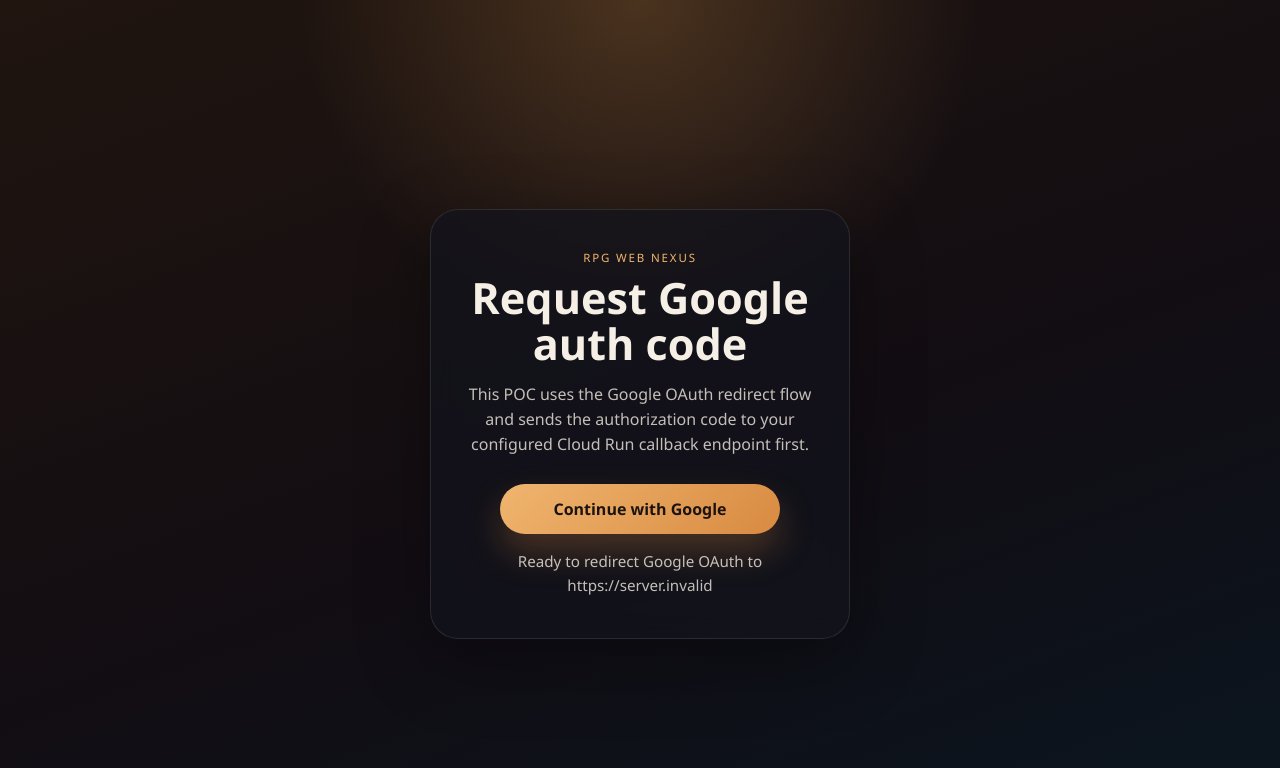
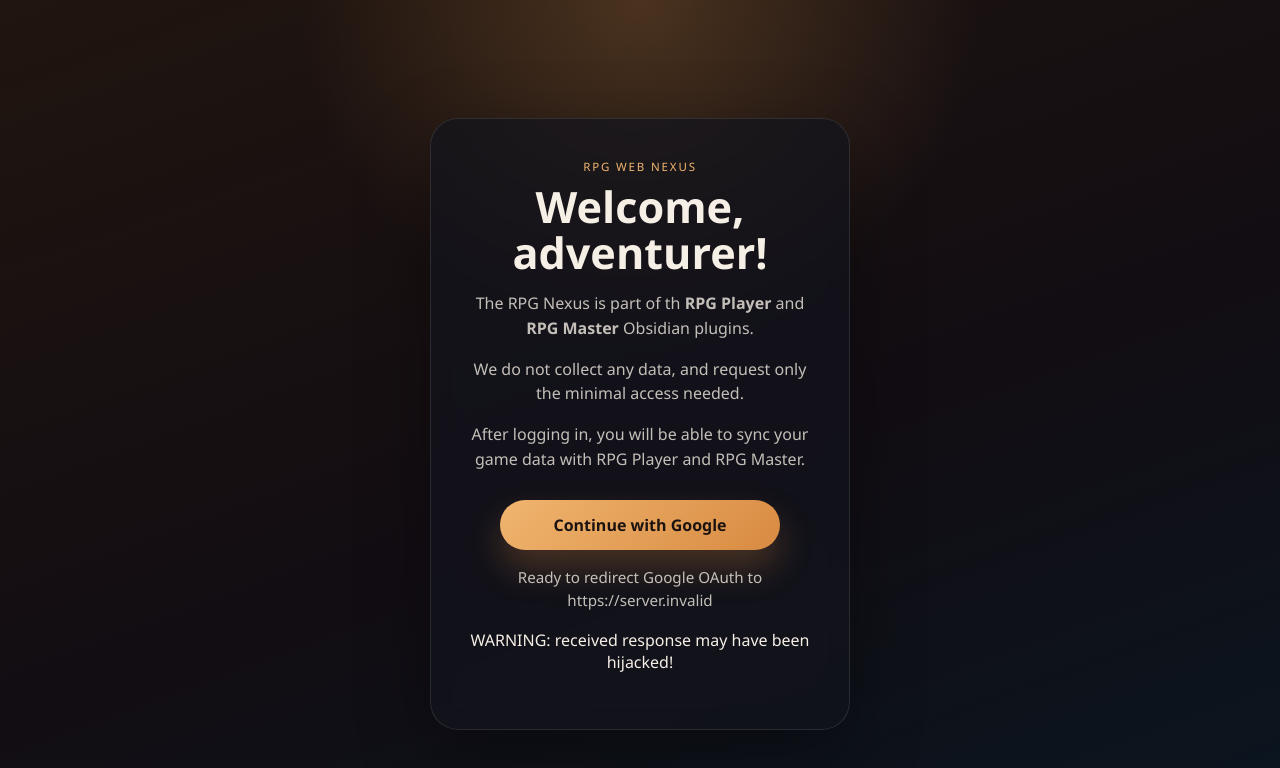
Before and after one commit to 0biWanKenobi/RpgWebNexus, a Svelte app: page / in a window 1280 px wide. Shown: the top 768 px of the page. Built offline with nearby package versions, Linux system fonts and the light colour scheme; no server answers.

Commit message:
refactor: strongly typed querystring parse result
- define `TokenResult`
- return null if `searchParams` is empty
- build instance by doing `searchParams.get` for the expected keys
- verify returned token result

```diff
--- a/src/App.svelte
+++ b/src/App.svelte
@@ -5,36 +5,54 @@
   import AuthStatus from "./components/AuthStatus.svelte";
 
   let loginStatus = $state("");
-  let tokenResult: Record<string, string> | null = $state(null);
 
-  function readTokenResultFromUrl() {
+
+
+  type TokenResult = {
+    google_access_token?: string | undefined;
+    google_expires_in?: string | undefined;
+    google_refresh_token?: string | undefined;
+    google_state: string;
+    google_token_error?: string | undefined;
+    google_token_error_description?: string | undefined;
+    google_token_error_uri?: string | undefined;
+    google_error?: string | undefined;
+    google_error_description?: string | undefined;
+    google_error_uri?: string | undefined;
+}
+
+type TokenDisplay = {tokenResult: TokenResult, verified: true } | {tokenResult: null, verified: false}
+
+  let tokenResult: TokenResult | null = $state(null);
+  let tokenResultVerified = $state(false);
+  let tokenDisplay  = $derived.by(() =>  ({tokenResult, verified: tokenResultVerified} as TokenDisplay))
+
+  function readTokenResultFromUrl(): TokenResult | null {
     const url = new URL(window.location.href);
     const searchParams = url.searchParams;
-    const keys = [
-      "google_access_token",
-      "google_expires_in",
-      "google_id_token",
-      "google_refresh_token",
-      "google_scope",
-      "google_state",
-      "google_token_error",
-      "google_token_error_description",
-      "google_token_error_uri",
-      "google_token_type",
-      "google_error",
-      "google_error_description",
-      "google_error_uri",
-    ];
 
-    const entries = keys
-      .map((key) => [key, searchParams.get(key)] as const)
-      .filter((entry): entry is [string, string] => entry[1] !== null);
+    if (searchParams.size == 0) return  null;
 
-    return entries.length > 0 ? Object.fromEntries(entries) : null;
+    return {
+      google_access_token: searchParams.get('google_access_token') || undefined,
+      google_expires_in: searchParams.get('google_expires_in') || undefined,
+      google_refresh_token:  searchParams.get('google_refresh_token') || undefined,
+      google_state:  searchParams.get('google_state') as string,
+      google_token_error:  searchParams.get('google_token_error') || undefined,
+      google_token_error_description:  searchParams.get('google_token_error_description') || undefined,
+      google_token_error_uri:  searchParams.get('google_token_error_uri') || undefined,
+      google_error:  searchParams.get('google_error') || undefined,
+      google_error_description:  searchParams.get('google_error_description') || undefined,
+      google_error_uri:  searchParams.get('google_error_uri') || undefined,
+    } as TokenResult
+
   }
 
   onMount(() => {
     tokenResult = readTokenResultFromUrl();
+    if (!!tokenResult) {
+        tokenResultVerified = sessionStorage.getItem('gas') == tokenResult.google_state;
+    }
   });
 </script>
 
@@ -45,17 +63,26 @@
 <main class="page-shell">
   <section class="card">
     <p class="eyebrow">RPG Web Nexus</p>
-    <h1>Request Google auth code</h1>
+    <h1>Welcome, adventurer!</h1>
     <p class="description">
-      This POC uses the Google OAuth redirect flow and sends the authorization
-      code to your configured Cloud Run callback endpoint first.
+      The RPG Nexus is part of th <b>RPG Player</b> and <b>RPG Master</b> Obsidian
+      plugins.
+    </p>
+    <p class="description">
+      We do not collect any data, and request only the minimal access needed.
+    </p>
+    <p class="description">
+      After logging in, you will be able to sync your game data with RPG Player
+      and RPG Master.
     </p>
 
     <LoginButton setAuthStatus={(v) => (loginStatus = v)} />
     <AuthStatus {loginStatus} {tokenResult} />
 
-    {#if tokenResult}
-      <TokenPanel {tokenResult} />
+    {#if tokenDisplay.verified}
+      <TokenPanel tokenResult={tokenDisplay.tokenResult} />
+    {:else}
+      <p>WARNING: received response may have been hijacked!</p>
     {/if}
   </section>
 </main>
--- a/src/components/LoginButton.svelte
+++ b/src/components/LoginButton.svelte
@@ -18,8 +18,10 @@
     isAuthorizing = true;
     setAuthStatus(`Redirecting to Google via ${googleConfig.redirectUri}...`);
 
+    const google_state = `rpg-web-nexus-${crypto.randomUUID()}`;
+    sessionStorage.setItem("gas", google_state);
     try {
-      redirectToGoogleAuthCode("rpg-web-nexus-drive-poc");
+      redirectToGoogleAuthCode(google_state);
     } catch (error) {
       setAuthStatus(error instanceof Error ? error.message : "Google OAuth request failed.");
       isAuthorizing = false;
```
